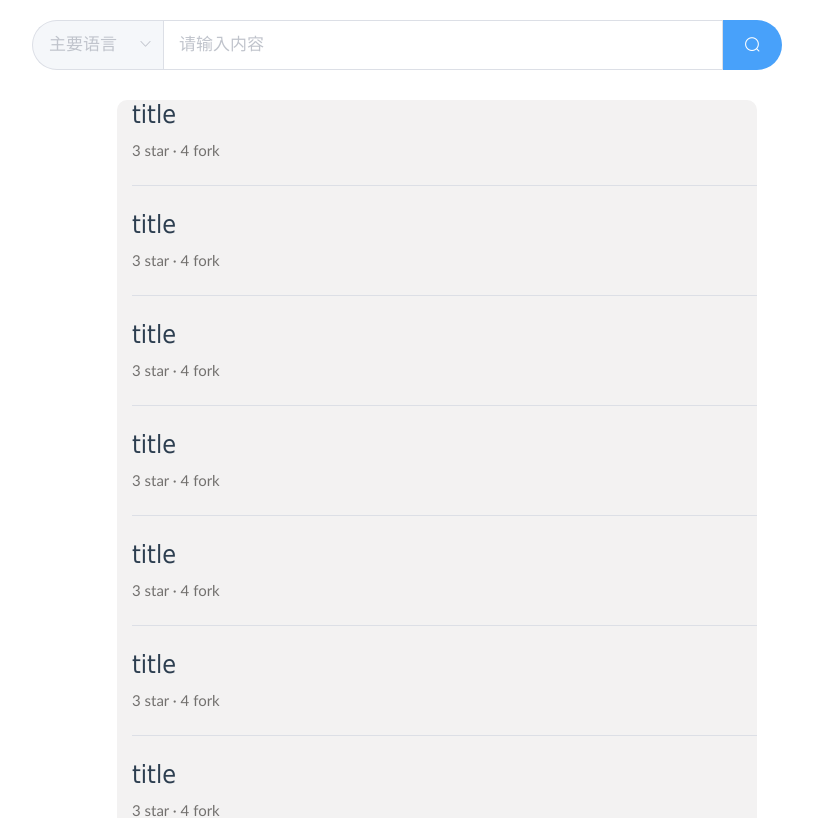
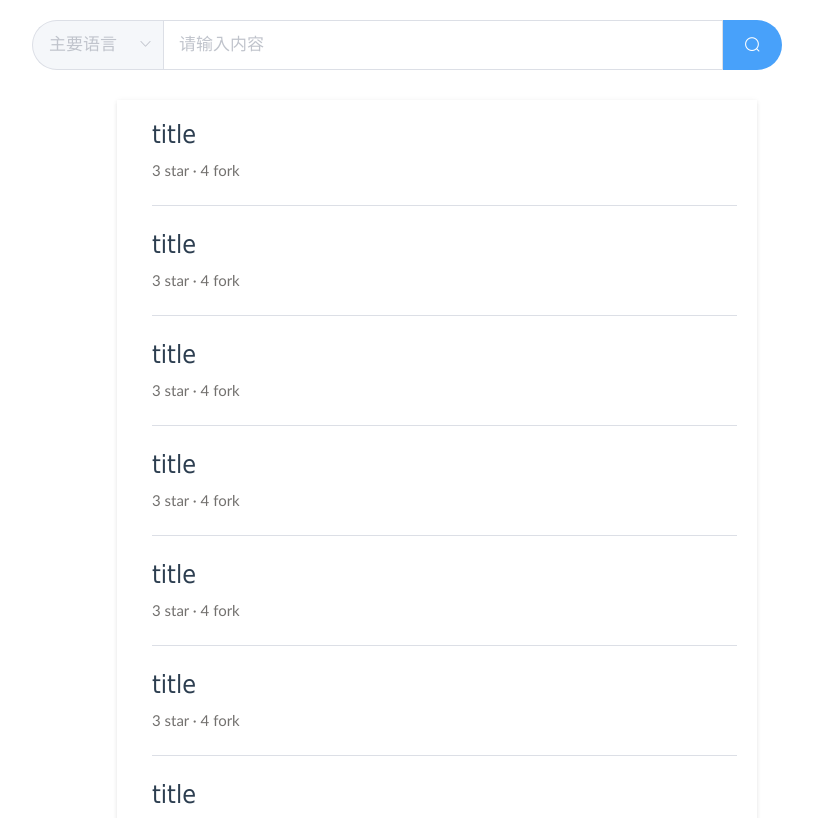
Before and after one commit to orz010/CodeLab, a Vue app in the folder codelab/: page /list in a window 1280 px wide. Shown: the top 818 px of the page, without its empty margins (233-1046 px from the left). Built offline with nearby package versions, Linux system fonts and the light colour scheme.

Commit message:
Update ProgramListView.vue

```diff
--- a/codelab/src/views/ProgramListView.vue
+++ b/codelab/src/views/ProgramListView.vue
@@ -126,8 +126,10 @@ export default {
     background-color: #ffffff;
 }
 .programs-body{
-    background-color: #f3f2f2;
-    border-radius: 10px;
+    background-color: white;
+    min-height: 200px;
+    padding: 20px;
+    box-shadow: 0 2px 4px rgba(0, 0, 0, .08), 0 0 6px rgba(0, 0, 0, .04);
 }
 .program-item{
     padding-left: 15px;
```
